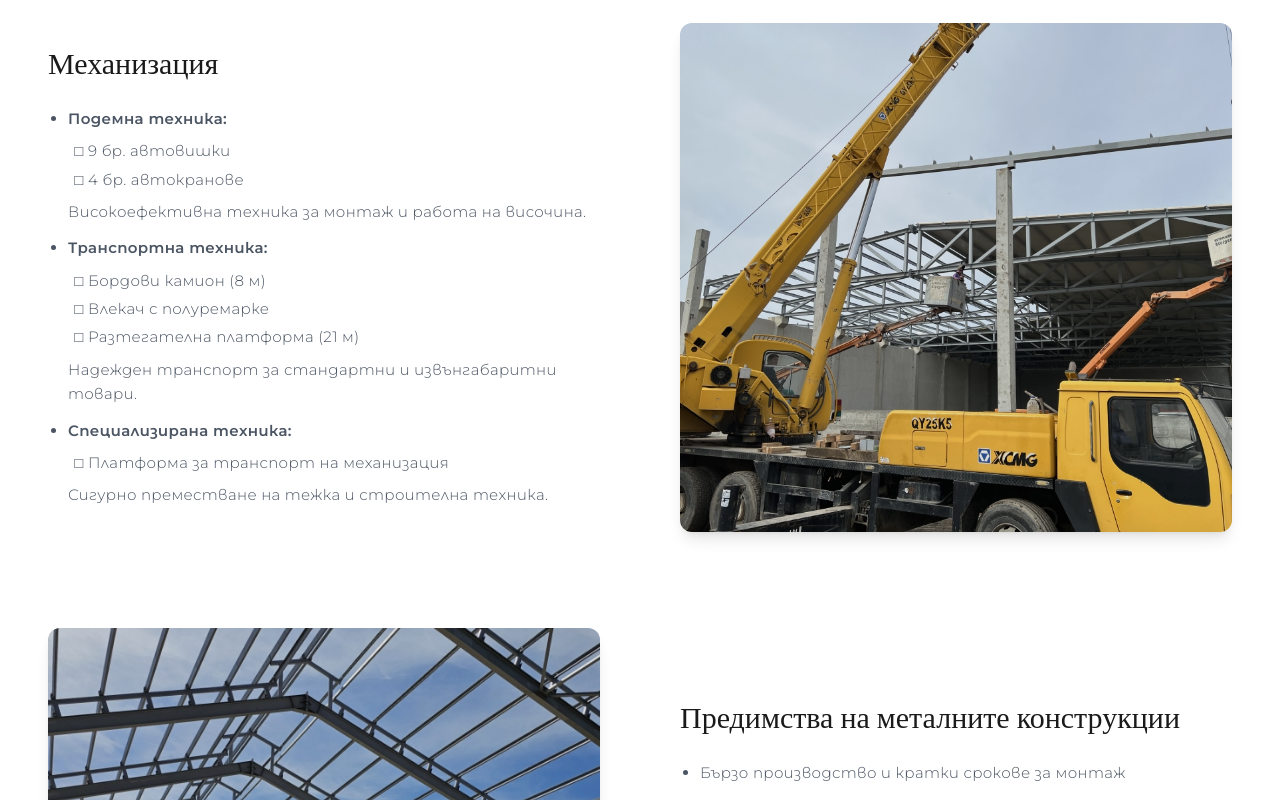
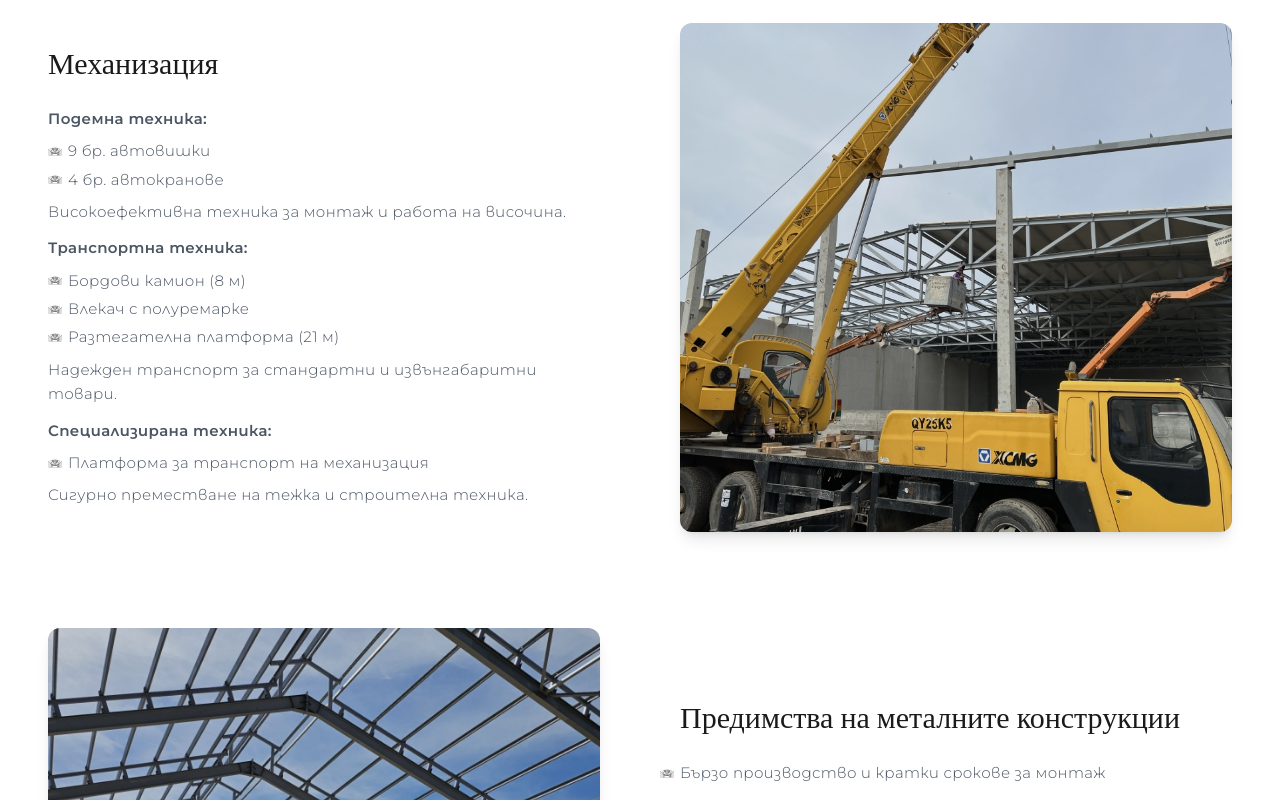
Before and after one commit to raykov16/raykov16.github.io, a React (Vite) app: page / in a window 1280 px wide. Shown: the part 1820-2620 px from the top of the page. Built offline with nearby package versions, Linux system fonts and the light colour scheme.

Commit message:
add base variant

```diff
--- a/components/Services.tsx
+++ b/components/Services.tsx
@@ -40,7 +40,7 @@ export const Services: React.FC = () => {
               {/* Text Side */}
               <div className="w-full lg:w-1/2 text-left flex flex-col justify-center py-2 lg:py-6">
                 <h3 className="text-2xl sm:text-3xl font-serif text-corporate-dark mb-4 sm:mb-6">{service.title}</h3>
-                <ul className="text-gray-600 font-light leading-relaxed text-sm lg:text-[15px] tracking-wide list-disc pl-5 space-y-3">
+                <ul className={`service-list text-gray-600 font-light leading-relaxed text-sm lg:text-[15px] tracking-wide list-none pl-0 space-y-3 ${index >= 2 ? 'service-list--house-markers' : ''}`}>
                   {service.description.map((item, i) => (
                     <li key={i} dangerouslySetInnerHTML={{ __html: item }} />
                   ))}
--- a/index.css
+++ b/index.css
@@ -41,3 +41,42 @@
         margin-bottom: 1rem;
         border: 2px solid #ce153a;
     }
+
+    .service-sublist {
+        list-style: none;
+        padding-left: 1.25rem;
+    }
+
+    .service-sublist > li {
+        position: relative;
+    }
+
+    .service-sublist > li::before {
+        content: '';
+        position: absolute;
+        width: 0.9rem;
+        height: 0.56rem;
+        left: -1.25rem;
+        top: 0.52em;
+        background: url('/images/bullet-kushta.png') center / contain no-repeat;
+    }
+
+    .service-list--house-markers > li {
+        position: relative;
+    }
+
+    .service-list--house-markers > li::before {
+        content: '';
+        position: absolute;
+        width: 0.9rem;
+        height: 0.56rem;
+        left: -1.25rem;
+        top: 0.52em;
+        background: url('/images/bullet-kushta.png') center / contain no-repeat;
+    }
+
+    @media (max-width: 1023px) {
+        .service-list--house-markers {
+            margin-left: 0.75rem;
+        }
+    }
--- a/translations.ts
+++ b/translations.ts
@@ -107,18 +107,18 @@ export const translations: Record<Language, Translations> = {
         {
           title: 'Производство с качество и професионализъм',
           description: [
-            '<strong class="block font-semibold">Подготовка на материалите:</strong><ul class="list-[\'□_\'] pl-5 mt-2 space-y-1"><li>Автоматизирана линия за дробеструйно почистване на профили и листов материал</li></ul>',
-            '<strong class="block font-semibold">Рязане и обработка:</strong><ul class="list-[\'□_\'] pl-5 mt-2 space-y-1"><li>20 kW лазер за рязане на листов материал с работна зона 14 м × 3 м и 3D режеща глава</li><li>6 kW лазер за рязане на листов материал</li><li>Тръбен лазер за автоматизирано рязане и безотпадъчна обработка</li><li>CNC пробивни машини</li><li>Плазмено и газокислородно рязане</li></ul>',
-            '<strong class="block font-semibold">Заваряване и сглобяване:</strong><ul class="list-[\'□_\'] pl-5 mt-2 space-y-1"><li>Автоматизиран заваръчен робот</li><li>Комбинирана автоматизирана линия за събиране, подфлюсово заваряване и изправяне на съставни профили</li></ul>',
-            '<strong class="block font-semibold">Специализирани линии:</strong><ul class="list-[\'□_\'] pl-5 mt-2 space-y-1"><li>Автоматична линия за лазерно рязане на стоманени двойно Т-профили</li></ul>',
+            '<strong class="block font-semibold">Подготовка на материалите:</strong><ul class="service-sublist pl-5 mt-2 space-y-1"><li>Автоматизирана линия за дробеструйно почистване на профили и листов материал</li></ul>',
+            '<strong class="block font-semibold">Рязане и обработка:</strong><ul class="service-sublist pl-5 mt-2 space-y-1"><li>20 kW лазер за рязане на листов материал с работна зона 14 м × 3 м и 3D режеща глава</li><li>6 kW лазер за рязане на листов материал</li><li>Тръбен лазер за автоматизирано рязане и безотпадъчна обработка</li><li>CNC пробивни машини</li><li>Плазмено и газокислородно рязане</li></ul>',
+            '<strong class="block font-semibold">Заваряване и сглобяване:</strong><ul class="service-sublist pl-5 mt-2 space-y-1"><li>Автоматизиран заваръчен робот</li><li>Комбинирана автоматизирана линия за събиране, подфлюсово заваряване и изправяне на съставни профили</li></ul>',
+            '<strong class="block font-semibold">Специализирани линии:</strong><ul class="service-sublist pl-5 mt-2 space-y-1"><li>Автоматична линия за лазерно рязане на стоманени двойно Т-профили</li></ul>',
           ],
         },
         {
           title: 'Механизация',
           description: [
-            '<strong class="block font-semibold">Подемна техника:</strong><ul class="list-[\'□_\'] pl-5 mt-2 space-y-1"><li>9 бр. автовишки</li><li>4 бр. автокранове</li></ul><div class="mt-2">Високоефективна техника за монтаж и работа на височина.</div>',
-            '<strong class="block font-semibold">Транспортна техника:</strong><ul class="list-[\'□_\'] pl-5 mt-2 space-y-1"><li>Бордови камион (8 м)</li><li>Влекач с полуремарке</li><li>Разтегателна платформа (21 м)</li></ul><div class="mt-2">Надежден транспорт за стандартни и извънгабаритни товари.</div>',
-            '<strong class="block font-semibold">Специализирана техника:</strong><ul class="list-[\'□_\'] pl-5 mt-2 space-y-1"><li>Платформа за транспорт на механизация</li></ul><div class="mt-2">Сигурно преместване на тежка и строителна техника.</div>',
+            '<strong class="block font-semibold">Подемна техника:</strong><ul class="service-sublist pl-5 mt-2 space-y-1"><li>9 бр. автовишки</li><li>4 бр. автокранове</li></ul><div class="mt-2">Високоефективна техника за монтаж и работа на височина.</div>',
+            '<strong class="block font-semibold">Транспортна техника:</strong><ul class="service-sublist pl-5 mt-2 space-y-1"><li>Бордови камион (8 м)</li><li>Влекач с полуремарке</li><li>Разтегателна платформа (21 м)</li></ul><div class="mt-2">Надежден транспорт за стандартни и извънгабаритни товари.</div>',
+            '<strong class="block font-semibold">Специализирана техника:</strong><ul class="service-sublist pl-5 mt-2 space-y-1"><li>Платформа за транспорт на механизация</li></ul><div class="mt-2">Сигурно преместване на тежка и строителна техника.</div>',
           ],
         },
         {
@@ -251,18 +251,18 @@ export const translations: Record<Language, Translations> = {
         {
           title: 'Production with Quality and Professionalism',
           description: [
-            '<strong class="block font-semibold">Material Preparation:</strong><ul class="list-[\'□_\'] pl-5 mt-2 space-y-1"><li>Automated line for shot blasting of profiles and sheet material</li></ul>',
-            '<strong class="block font-semibold">Cutting and Processing:</strong><ul class="list-[\'□_\'] pl-5 mt-2 space-y-1"><li>20 kW laser for cutting sheet material with a 14m x 3m working area and 3D cutting head</li><li>6 kW laser for cutting sheet material</li><li>Tube laser for automated cutting and waste-free processing</li><li>CNC drilling machines</li><li>Plasma and oxy-fuel cutting</li></ul>',
-            '<strong class="block font-semibold">Welding and Assembly:</strong><ul class="list-[\'□_\'] pl-5 mt-2 space-y-1"><li>Automated welding robot</li><li>Combined automated line for assembly, welding, and straightening of composite profiles</li></ul>',
-            '<strong class="block font-semibold">Specialized Lines:</strong><ul class="list-[\'□_\'] pl-5 mt-2 space-y-1"><li>Automatic line for laser cutting of steel double T-profiles</li></ul>',
+            '<strong class="block font-semibold">Material Preparation:</strong><ul class="service-sublist pl-5 mt-2 space-y-1"><li>Automated line for shot blasting of profiles and sheet material</li></ul>',
+            '<strong class="block font-semibold">Cutting and Processing:</strong><ul class="service-sublist pl-5 mt-2 space-y-1"><li>20 kW laser for cutting sheet material with a 14m x 3m working area and 3D cutting head</li><li>6 kW laser for cutting sheet material</li><li>Tube laser for automated cutting and waste-free processing</li><li>CNC drilling machines</li><li>Plasma and oxy-fuel cutting</li></ul>',
+            '<strong class="block font-semibold">Welding and Assembly:</strong><ul class="service-sublist pl-5 mt-2 space-y-1"><li>Automated welding robot</li><li>Combined automated line for assembly, welding, and straightening of composite profiles</li></ul>',
+            '<strong class="block font-semibold">Specialized Lines:</strong><ul class="service-sublist pl-5 mt-2 space-y-1"><li>Automatic line for laser cutting of steel double T-profiles</li></ul>',
           ],
         },
         {
           title: 'Mechanization',
           description: [
-            '<strong class="block font-semibold">Lifting Equipment:</strong><ul class="list-[\'□_\'] pl-5 mt-2 space-y-1"><li>9 aerial work platforms</li><li>4 mobile cranes</li></ul><div class="mt-2">High-efficiency equipment for assembly and work at heights.</div>',
-            '<strong class="block font-semibold">Transport Equipment:</strong><ul class="list-[\'□_\'] pl-5 mt-2 space-y-1"><li>Flatbed truck (8m)</li><li>Tractor with semi-trailer</li><li>Extendable platform (21m)</li></ul><div class="mt-2">Reliable transport for standard and oversized cargo.</div>',
-            '<strong class="block font-semibold">Specialized Equipment:</strong><ul class="list-[\'□_\'] pl-5 mt-2 space-y-1"><li>Platform for transporting machinery</li></ul><div class="mt-2">Safe moving of heavy and construction equipment.</div>',
+            '<strong class="block font-semibold">Lifting Equipment:</strong><ul class="service-sublist pl-5 mt-2 space-y-1"><li>9 aerial work platforms</li><li>4 mobile cranes</li></ul><div class="mt-2">High-efficiency equipment for assembly and work at heights.</div>',
+            '<strong class="block font-semibold">Transport Equipment:</strong><ul class="service-sublist pl-5 mt-2 space-y-1"><li>Flatbed truck (8m)</li><li>Tractor with semi-trailer</li><li>Extendable platform (21m)</li></ul><div class="mt-2">Reliable transport for standard and oversized cargo.</div>',
+            '<strong class="block font-semibold">Specialized Equipment:</strong><ul class="service-sublist pl-5 mt-2 space-y-1"><li>Platform for transporting machinery</li></ul><div class="mt-2">Safe moving of heavy and construction equipment.</div>',
           ],
         },
         {
```
Also changed, not shown: public/images/bullet-kushta.png (added).
